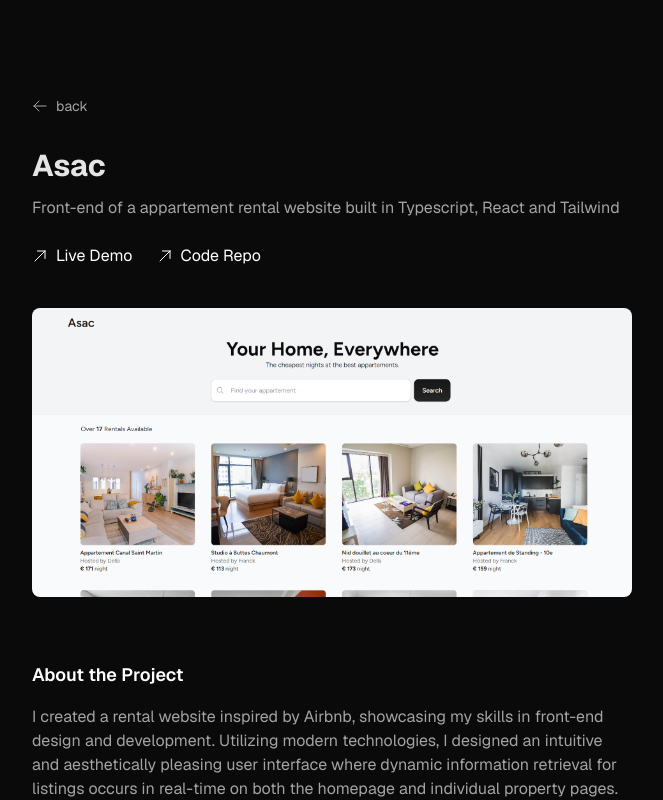
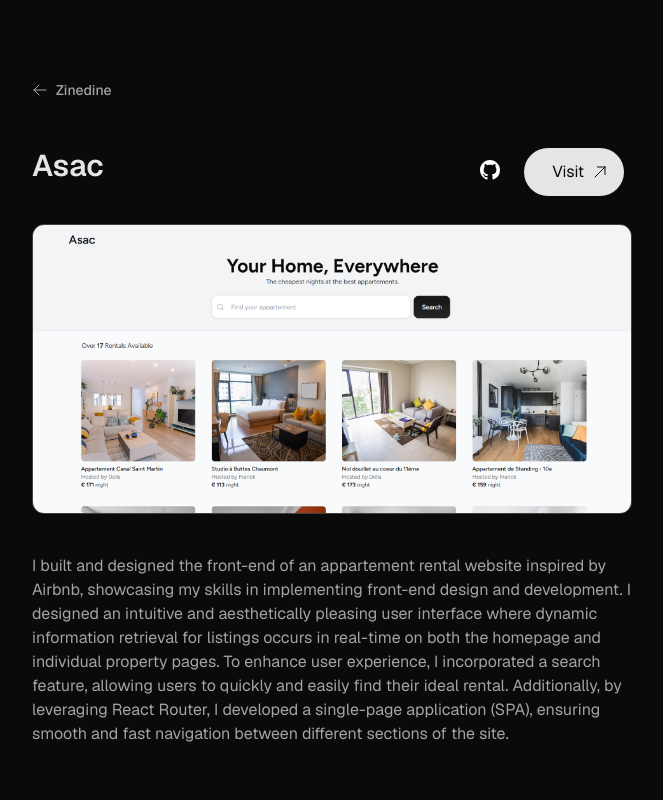
Before and after one commit to zinedinechami/portfolio_next, a Next.js app: page /projects/1 in a window 1280 px wide. Shown: the top 800 px of the page, without its empty margins (328-991 px from the left). Built offline with nearby package versions, Linux system fonts and the light colour scheme.

Commit message:
updated design of projects page, small visual changes across portfolio

```diff
--- a/src/app/projects/[projectsId]/page.tsx
+++ b/src/app/projects/[projectsId]/page.tsx
@@ -34,9 +34,9 @@ export default function Page({ params }: { params: { projectsId: string } }) {
     <>
       <body className="lg:w-6/12 md:w-8/12 w-11/12 sm:pl-10 mx-auto bg-neutral-950 ">
         <main className={GeistSans.className}>
-          <section className="pb-44 pt-24">
-            <a href="/">
-              <p className="text-sm text-neutral-400 mb-8 flex ">
+          <section className="pb-44 pt-20">
+            <a href="/" className="">
+              <p className="text-sm text-neutral-400 mb-6 flex hover:text-neutral-200 transition-colors font-medium">
                 {" "}
                 <svg
                   xmlns="http://www.w3.org/2000/svg"
@@ -52,22 +52,39 @@ export default function Page({ params }: { params: { projectsId: string } }) {
                     d="M10.5 19.5 3 12m0 0 7.5-7.5M3 12h18"
                   />
                 </svg>
-                back
+                Zinedine
               </p>
             </a>
 
-            <h1 className="text-neutral-200 text-3xl pb-3 font-bold ">
+            <div className="pt-6 flex pb-4 relative">
+              <h1 className="text-neutral-200 text-3xl  font-semibold ">
                 {data?.title}
               </h1>
-            <p className="text-neutral-400 ">{data?.description}</p>
-            <div className="pt-6 flex pb-4">
+              <div className="	absolute right-0 flex">
+                <a href="https://github.com/zinedinechami">
+                  <svg
+                    xmlns="http://www.w3.org/2000/svg"
+                    width="20"
+                    height="20"
+                    fill="currentColor"
+                    className="mr-6 mt-3 hover:text-neutral-400 transition-colors"
+                    viewBox="0 0 16 16"
+                  >
+                    <path d="M8 0C3.58 0 0 3.58 0 8c0 3.54 2.29 6.53 5.47 7.59.4.07.55-.17.55-.38 0-.19-.01-.82-.01-1.49-2.01.37-2.53-.49-2.69-.94-.09-.23-.48-.94-.82-1.13-.28-.15-.68-.52-.01-.53.63-.01 1.08.58 1.23.82.72 1.21 1.87.87 2.33.66.07-.52.28-.87.51-1.07-1.78-.2-3.64-.89-3.64-3.95 0-.87.31-1.59.82-2.15-.08-.2-.36-1.02.08-2.12 0 0 .67-.21 2.2.82.64-.18 1.32-.27 2-.27s1.36.09 2 .27c1.53-1.04 2.2-.82 2.2-.82.44 1.1.16 1.92.08 2.12.51.56.82 1.27.82 2.15 0 3.07-1.87 3.75-3.65 3.95.29.25.54.73.54 1.48 0 1.07-.01 1.93-.01 2.2 0 .21.15.46.55.38A8.01 8.01 0 0 0 16 8c0-4.42-3.58-8-8-8" />
+                  </svg>
+                </a>
+                <a
+                  className="pr-4 mr-2 flex bg-neutral-200 py-3 px-7 text-neutral-950 rounded-full hover:bg-neutral-50 transition-colors "
+                  href={data?.live_demo}
+                >
+                  Visit{" "}
                   <svg
                     xmlns="http://www.w3.org/2000/svg"
                     fill="none"
                     viewBox="0 0 24 24"
                     strokeWidth={1.5}
                     stroke="currentColor"
-                className="w-4 h-6 mr-2"
+                    className="w-4 h-6 ml-2"
                   >
                     <path
                       strokeLinecap="round"
@@ -75,49 +92,23 @@ export default function Page({ params }: { params: { projectsId: string } }) {
                       d="m4.5 19.5 15-15m0 0H8.25m11.25 0v11.25"
                     />
                   </svg>
-              <a
-                className="pr-4 mr-2 flex hover:underline underline-offset-3 "
-                href={data?.live_demo}
-              >
-                Live Demo{" "}
                 </a>{" "}
-              <svg
-                xmlns="http://www.w3.org/2000/svg"
-                fill="none"
-                viewBox="0 0 24 24"
-                strokeWidth={1.5}
-                stroke="currentColor"
-                className="w-4 h-6 mr-2"
-              >
-                <path
-                  strokeLinecap="round"
-                  strokeLinejoin="round"
-                  d="m4.5 19.5 15-15m0 0H8.25m11.25 0v11.25"
-                />
-              </svg>
-              <a
-                href={data?.github}
-                className="flex hover:underline underline-offset-3 "
-              >
-                Code Repo
-              </a>
+              </div>
             </div>
             {data && (
+              <a href={data?.live_demo}>
                 <div className="w-full  my-6 rounded-lg">
                   <Image
                     src={data?.img}
                     width={1200}
                     height={1000}
                     alt="asac"
-                  className="rounded-lg"
+                    className="rounded-xl border border-neutral-700"
                   />
                 </div>
+              </a>
             )}
-
-            <h2 className="text-lg font-semibold pt-10 mb-4">
-              About the Project
-            </h2>
-            <p className="text-neutral-400">{data?.blog_post}</p>
+            <p className="text-neutral-400 mt-10">{data?.blog_post}</p>
           </section>
         </main>
       </body>
--- a/src/app/projects_database.json
+++ b/src/app/projects_database.json
@@ -6,24 +6,24 @@
     "img": "/assets/asac.png",
     "github": "https://github.com/zinedinechami/asac_v1",
     "live_demo": "https://asac-rouge.vercel.app/",
-    "blog_post": "I created a rental website inspired by Airbnb, showcasing my skills in front-end design and development. Utilizing modern technologies, I designed an intuitive and aesthetically pleasing user interface where dynamic information retrieval for listings occurs in real-time on both the homepage and individual property pages. To enhance user experience, I incorporated an advanced search feature, allowing users to quickly and easily find their ideal rental. Additionally, by leveraging React Router, I developed a single-page application (SPA), ensuring smooth and fast navigation between different sections of the site. This project perfectly demonstrates my expertise in modern web development, combining efficiency, responsiveness, and elegant design."
+    "blog_post": "I built and designed the front-end of an appartement rental website inspired by Airbnb, showcasing my skills in  implementing front-end design and development. I designed an intuitive and aesthetically pleasing user interface where dynamic information retrieval for listings occurs in real-time on both the homepage and individual property pages. To enhance user experience, I incorporated a search feature, allowing users to quickly and easily find their ideal rental. Additionally, by leveraging React Router, I developed a single-page application (SPA), ensuring smooth and fast navigation between different sections of the site."
   },
   {
     "id": "2",
     "title": "Rénov à 9",
-    "description": "Landing Page for renovation service, built in Typescript, React, Next.JS and Tailwind ",
+    "description": "Landing Page for a home renovation service, built in Typescript, React, Next.JS and Tailwind ",
     "img": "/assets/renov.png",
     "github": "https://github.com/zinedinechami/renov_v1",
     "live_demo": "https://renov-a-9.com/",
-    "blog_post": "Creating the landing page for Renov a 9 was a meticulous and rewarding process, leveraging the power of modern web development technologies such as React, Next.js, and Tailwind CSS. The choice of React allowed us to build a highly interactive and dynamic user interface, ensuring that the page is responsive and efficient. Next.js was instrumental in providing a robust framework for server-side rendering and static site generation, which significantly improved the page's performance and SEO capabilities. Tailwind CSS was utilized to craft a visually appealing and highly customizable design, enabling rapid styling directly in the component files. Together, these technologies facilitated the creation of a sleek, functional, and user-friendly landing page that effectively showcases the renovation services offered by Renov a 9."
+    "blog_post": "My first work for a client, leveraging technologies such as React, Next.js, and Tailwind CSS.  Next.js was instrumental in providing a robust framework for server-side rendering and static site generation, which significantly improved the page's performance and SEO capabilities. Tailwind CSS was utilized to craft a visually appealing and highly customizable design. These technologies facilitated the creation of a sleek, functional, and user-friendly landing page that effectively showcases the renovation services offered by Renov a 9."
   },
   {
     "id": "3",
     "title": "Sophie Buel",
-    "description": "CRUD Application for Architecte, built in Javascript, HTML and SASS",
+    "description": "CRUD Application for Architecte, built in vanilla Javascript",
     "img": "/assets/sophie_buel.png",
     "github": "https://github.com/zinedinechami/P6-Sophie-Buel-FrontEnd",
     "live_demo": "https://zinedinechami.github.io/P6-Sophie-Buel-FrontEnd/",
-    "blog_post": "I implemented the Front-End and integrated data from an internally developed API using Node.js and Express.js. I worked on making API calls and manipulating the API to set up a robust authentication system, enabling the retrieval, creation, updating, and deletion of architectural works. Additionally, I designed and integrated advanced filtering functionalities and an intuitive modal to enhance the user experience. This experience strengthened my full-stack development skills, particularly in API management and web application security."
+    "blog_post": "I implemented the Front-End and integrated data from an internally developed API using Node.js and Express.js. I worked on making API calls and manipulating the API to set up a authentication system, enabling the retrieval, creation, updating, and deletion of architectural works. Additionally, I  integrated filtering functionalities and an interactive modal to enhance the user experience. This experience strengthened my full-stack development skills, particularly in API management."
   }
 ]
--- a/src/app/sections/projects.tsx
+++ b/src/app/sections/projects.tsx
@@ -9,18 +9,15 @@ export default function Projects() {
   return (
     <>
       <section id="projects" className="pb-20">
-        <h1 className="text-xl font-semibold text-neutral-200 mb-1">
-          Pinned Projects
+        <h1 className="text-xl font-semibold text-neutral-200 mb-4">
+          My Pinned Projects
         </h1>
-        <h2 className=" text-neutral-400 mb-6 text-sm">
-          The apps and work that I built and designed.{" "}
-        </h2>
 
         {projects_database.map((data) => {
           return (
             <>
               <Link href={"/projects/" + data.id}>
-                <article className="w-full   mb-6 rounded-xl  border  border-neutral-950  hover:border-neutral-800 hover:bg-neutral-900/70 transition-colors  cursor-pointer relative">
+                <article className="w-full   mb-6 rounded-xl  border  border-neutral-950 hover:scale-105 transition-all hover:border-neutral-900 hover:bg-neutral-900/60   cursor-pointer relative">
                   <div className="flex">
                     <div className="pt-2 pb-2 ml-2 mr-4 sm:flex hidden">
                       <Image
@@ -29,28 +26,12 @@ export default function Projects() {
                         height={350}
                         quality={100}
                         alt={data.title}
-                        className="rounded-lg  object-fill w-96 border border-neutral-700"
+                        className="rounded-xl  object-fill w-96 border border-neutral-700"
                       />
                     </div>
-                    <svg
-                      xmlns="http://www.w3.org/2000/svg"
-                      fill="none"
-                      viewBox="0 0 24 24"
-                      strokeWidth={1.5}
-                      stroke="currentColor"
-                      className="w-4 h-6 mr-2 absolute right-4 bottom-6 sm:flex hidden"
-                    >
-                      <path
-                        strokeLinecap="round"
-                        strokeLinejoin="round"
-                        d="M13.5 4.5 21 12m0 0-7.5 7.5M21 12H3"
-                      />
-                    </svg>
 
                     <div className="pt-6 ml-10 sm:ml-0">
-                      <h1 className=" font-medium text-xl mb-2 ">
-                        {data.title}{" "}
-                      </h1>
+                      <h1 className="  text-xl mb-2 ">{data.title} </h1>
 
                       <p className="sm:w-64 w-full  text-neutral-400 sm:text-sm text-xs mb-2">
                         {data.description}
```
Also changed, not shown: src/app/sections/about.tsx (+16 -5 lines). Lines whose indentation alone changed are shown as unchanged.
